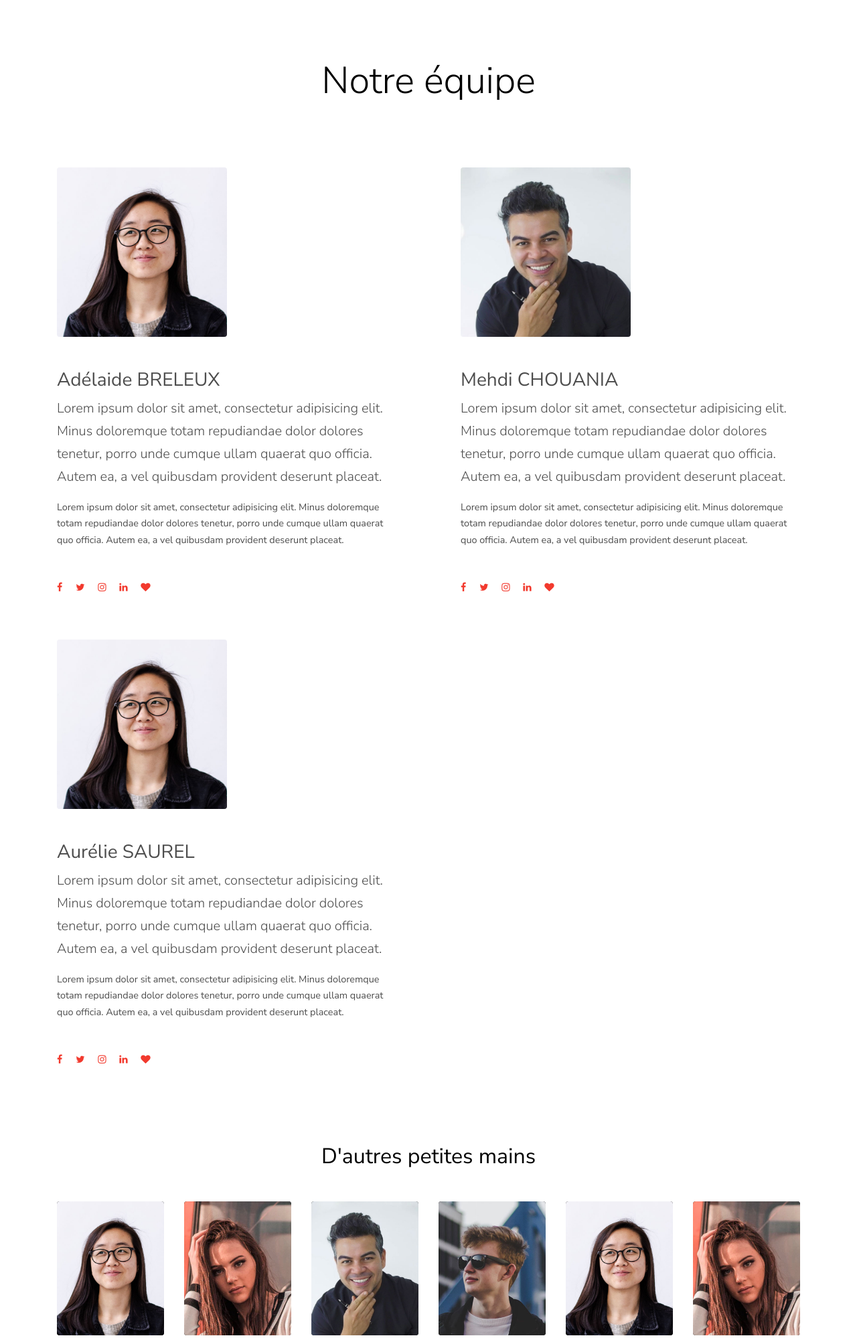
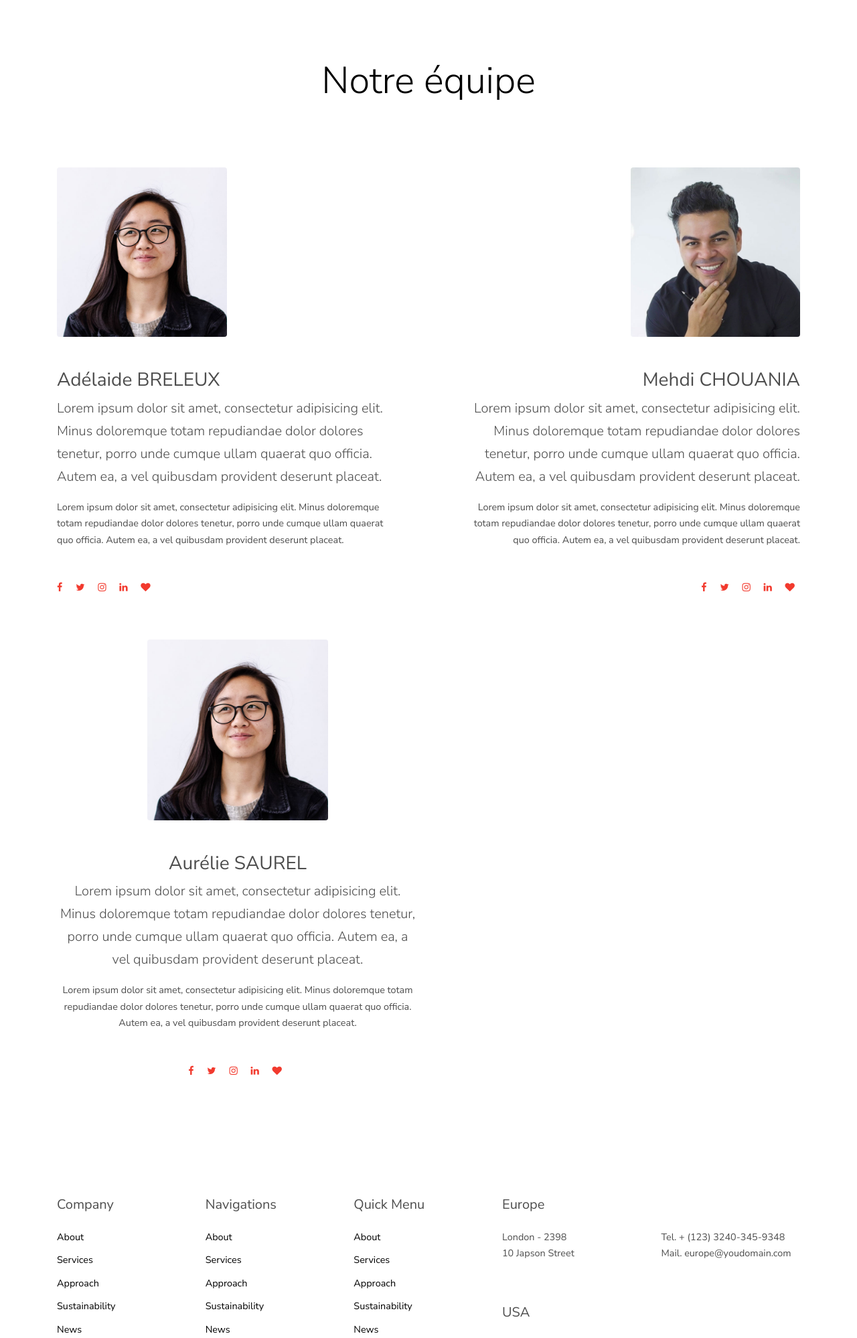
Before and after one commit to Myorave/Made-In-World, a PHP site: page /apropos.php in a window 1280 px wide. Shown: the part 1606-3604 px from the top of the page at 67% size. Run offline with PHP 8.4, Linux system fonts and the light colour scheme; some web fonts are replaced.

Commit message:
Modification mineure

```diff
--- a/apropos.php
+++ b/apropos.php
@@ -96,7 +96,7 @@ include("header.php")
           </p>
         </div>
       </div>
-      <div class="col-md-6 pl-md-5 text-left">
+      <div class="col-md-6 pl-md-5 text-right">
         <div>
           <img src="images/person_3.jpg" alt="Image" class="w-50 mb-5 rounded">
           <h3>Mehdi CHOUANIA</h3>
@@ -114,7 +114,7 @@ include("header.php")
       </div>
     </div>
     <div class="row">
-      <div class="col-md-6 pr-md-5 text-left mb-5">
+      <div class="col-md-6 text-center">
         <div>
           <img src="images/person_1.jpg" alt="Image" class="w-50 mb-5 rounded">
           <h3>Aurélie SAUREL</h3>
@@ -131,68 +131,6 @@ include("header.php")
         </div>
       </div>
     </div>
-
-    <div class="row mt-5">
-      <div class="col-12 text-center">
-        <h2 class="display-5 text-black mb-5">D'autres petites mains</h2>
-      </div>
-    </div>
-    <div class="row">
-      <div class="col-6 col-md-4 col-lg-2 mb-4">
-        <a href="#" class="block-37">
-          <div class="image" style="background-image: url(images/person_1.jpg);">
-            <div class="block-37-overlay">
-              <span class="icon icon-visibility"></span>
-            </div>
-          </div>
-        </a>
-      </div>
-      <div class="col-6 col-md-4 col-lg-2 mb-4">
-        <a href="#" class="block-37">
-          <div class="image" style="background-image: url(images/person_2.jpg);">
-            <div class="block-37-overlay">
-              <span class="icon icon-visibility"></span>
-            </div>
-          </div>
-        </a>
-      </div>
-      <div class="col-6 col-md-4 col-lg-2 mb-4">
-        <a href="#" class="block-37">
-          <div class="image" style="background-image: url(images/person_3.jpg);">
-            <div class="block-37-overlay">
-              <span class="icon icon-visibility"></span>
-            </div>
-          </div>
-        </a>
-      </div>
-      <div class="col-6 col-md-4 col-lg-2 mb-4">
-        <a href="#" class="block-37">
-          <div class="image" style="background-image: url(images/person_4.jpg);">
-            <div class="block-37-overlay">
-              <span class="icon icon-visibility"></span>
-            </div>
-          </div>
-        </a>
-      </div>
-      <div class="col-6 col-md-4 col-lg-2 mb-4">
-        <a href="#" class="block-37">
-          <div class="image" style="background-image: url(images/person_1.jpg);">
-            <div class="block-37-overlay">
-              <span class="icon icon-visibility"></span>
-            </div>
-          </div>
-        </a>
-      </div>
-      <div class="col-6 col-md-4 col-lg-2 mb-4">
-        <a href="#" class="block-37">
-          <div class="image" style="background-image: url(images/person_2.jpg);">
-            <div class="block-37-overlay">
-              <span class="icon icon-visibility"></span>
-            </div>
-          </div>
-        </a>
-      </div>
-    </div>
   </div>
 </div>
 
--- a/css/style.css
+++ b/css/style.css
@@ -1001,63 +1001,6 @@ a {
     color: #fff !important;
     border-bottom: 2px solid #fff; }
 
-.block-37 {
-  border-radius: 4px;
-  display: block;
-  overflow: hidden;
-  width: 100%;
-  height: 200px; }
-  .block-37 .image {
-    height: 100%;
-    background-color: black;
-    /* fallback color */
-    background-position: center;
-    background-size: cover;
-    position: relative;
-    -webkit-transition: .8s all ease;
-    -o-transition: .8s all ease;
-    transition: .8s all ease; }
-    .block-37 .image:before {
-      content: "";
-      visibility: hidden;
-      opacity: 0;
-      height: 100%;
-      width: 100%;
-      position: absolute;
-      -webkit-transition: .3s all ease;
-      -o-transition: .3s all ease;
-      transition: .3s all ease;
-      top: 0;
-      left: 0;
-      background-color: #f23a2e; }
-    .block-37 .image .block-37-overlay {
-      z-index: 3;
-      position: absolute;
-      top: 50%;
-      left: 50%;
-      opacity: 0;
-      visibility: hidden;
-      -webkit-transition: .3s all ease;
-      -o-transition: .3s all ease;
-      transition: .3s all ease;
-      -webkit-transform: translate(-50%, -50%);
-      -ms-transform: translate(-50%, -50%);
-      transform: translate(-50%, -50%);
-      margin-top: 10px; }
-      .block-37 .image .block-37-overlay .icon {
-        font-size: 30px;
-        color: #fff; }
-  .block-37:hover .block-37-overlay, .block-37:focus .block-37-overlay {
-    opacity: 1;
-    visibility: visible;
-    margin-top: 0px; }
-  .block-37:hover .image, .block-37:focus .image {
-    -webkit-transform: scale(1.2);
-    -ms-transform: scale(1.2);
-    transform: scale(1.2); }
-    .block-37:hover .image:before, .block-37:focus .image:before {
-      opacity: .7;
-      visibility: visible; }
 
 /* LOGIN */
   .colorgraph {
```
Also changed, not shown: contact.php (+4 -4 lines), index.php (+9 -1 lines).
